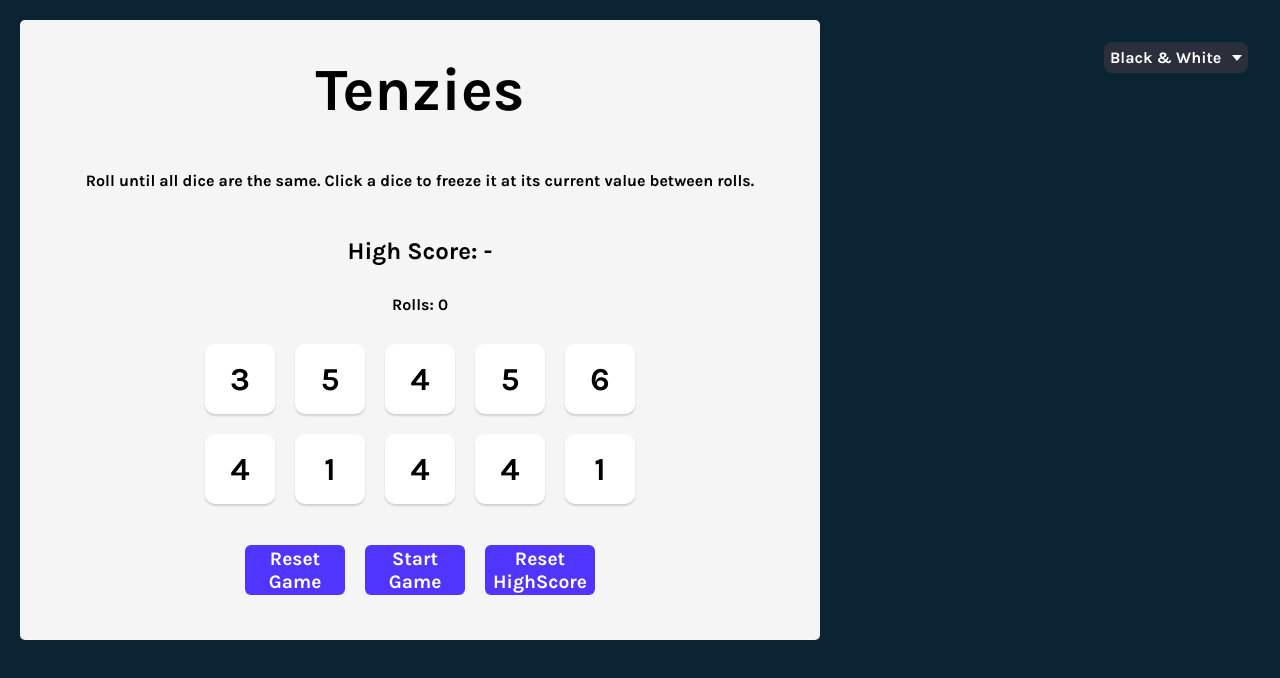
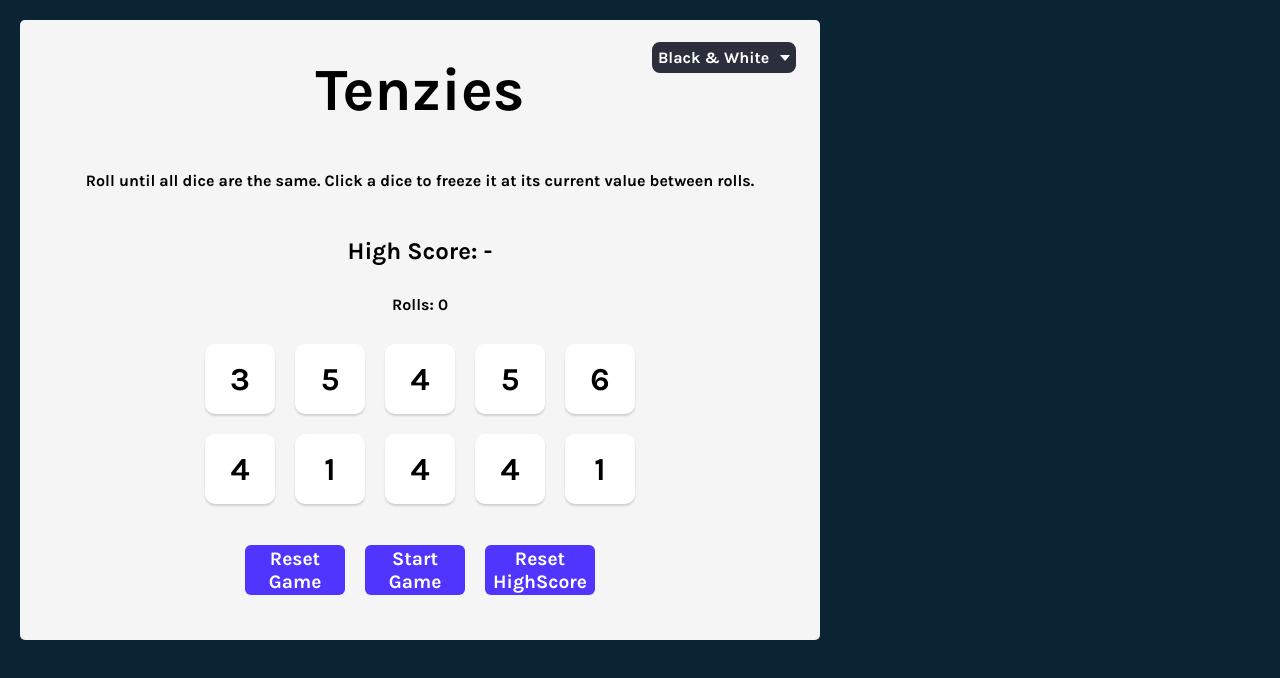
Before and after one commit to Damzdev/Tenzies-Game, a React (Vite) app: page / in a window 1280 px wide. Shown: the top 678 px of the page. Built offline with nearby package versions, Linux system fonts and the light colour scheme.

Commit message:
Fixed positioning of theme bar

```diff
--- a/styles/black-and-green-theme.css
+++ b/styles/black-and-green-theme.css
@@ -25,7 +25,7 @@ main {
 .dropdown {
 	min-width: 9em;
 	position: absolute;
-	right: 0px;
+	left: 620px;
 	top: 10px;
 	margin: 2em;
 }
--- a/styles/black-and-red-theme.css
+++ b/styles/black-and-red-theme.css
@@ -25,7 +25,7 @@ main {
 .dropdown {
 	min-width: 9em;
 	position: absolute;
-	right: 0px;
+	left: 620px;
 	top: 10px;
 	margin: 2em;
 }
--- a/styles/black-and-white-theme.css
+++ b/styles/black-and-white-theme.css
@@ -24,7 +24,7 @@ main {
 .dropdown {
 	min-width: 9em;
 	position: absolute;
-	right: 0px;
+	left: 620px;
 	top: 10px;
 	margin: 2em;
 }
--- a/styles/black-and-yellow-theme.css
+++ b/styles/black-and-yellow-theme.css
@@ -25,7 +25,7 @@ main {
 .dropdown {
 	min-width: 9em;
 	position: absolute;
-	right: 0px;
+	left: 620px;
 	top: 10px;
 	margin: 2em;
 }
--- a/styles/style.css
+++ b/styles/style.css
@@ -24,7 +24,7 @@ main {
 .dropdown {
 	min-width: 9em;
 	position: absolute;
-	right: 0px;
+	left: 620px;
 	top: 10px;
 	margin: 2em;
 }
```
